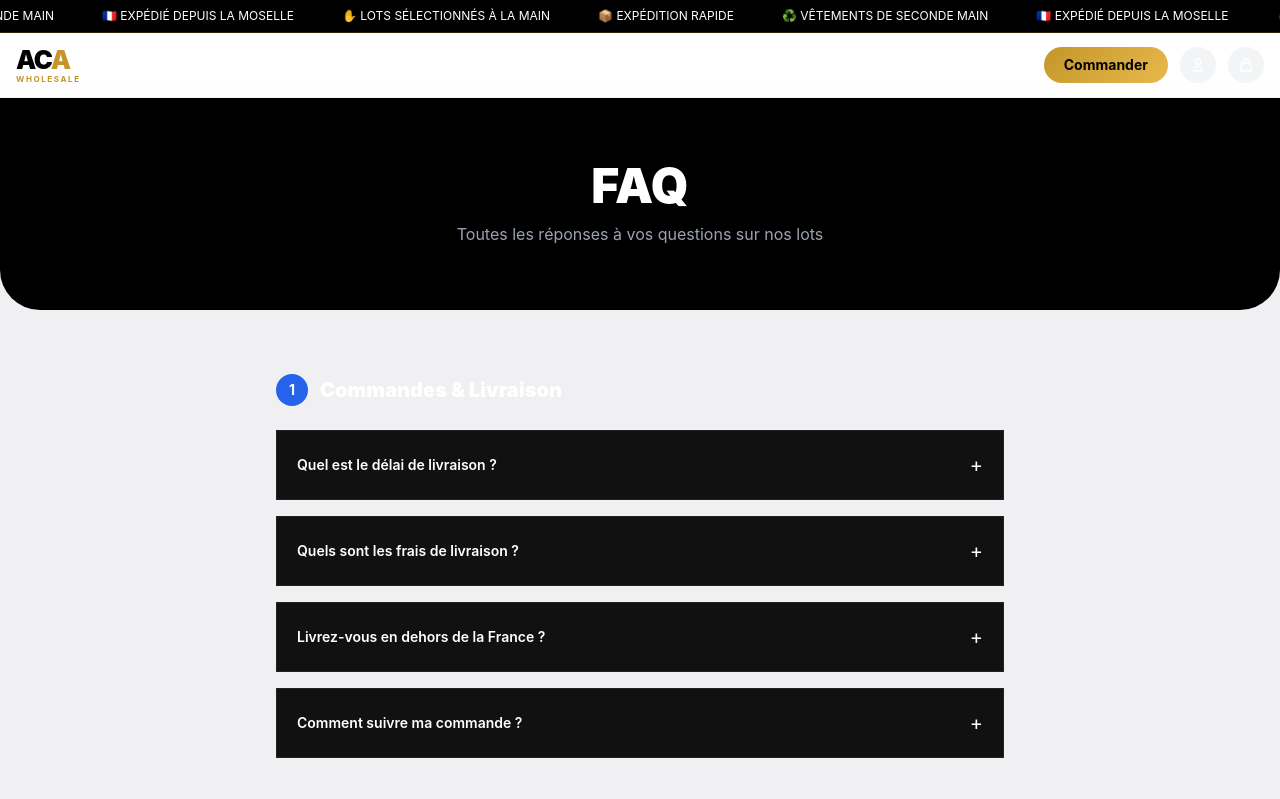
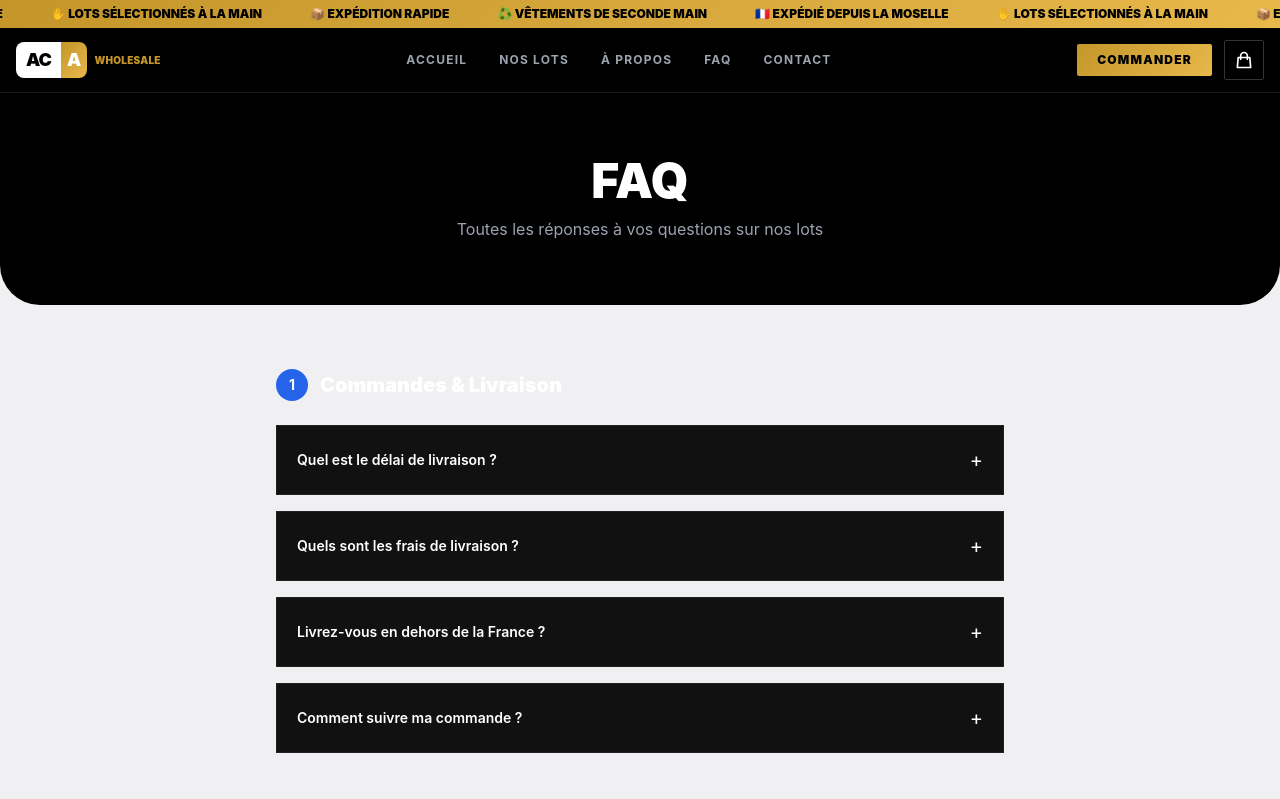
Before and after one commit to acawholesale/aca-wholesale, a Next.js app: page /faq in a window 1280 px wide. Shown: the top 799 px of the page. Built offline with nearby package versions, Linux system fonts and the light colour scheme.

Commit message:
Update Navbar.js

```diff
--- a/components/Navbar.js
+++ b/components/Navbar.js
@@ -2,33 +2,16 @@
 import { useState } from 'react'
 import Link from 'next/link'
 import { useCart } from '../context/CartContext'
-import { useAuth } from '../context/AuthContext'
 
 export default function Navbar() {
   const [menuOpen, setMenuOpen] = useState(false)
   const { totalItems } = useCart()
-  const { user, profile } = useAuth()
-
-  const initials = profile?.first_name
-    ? `${profile.first_name[0]}${profile.last_name?.[0] || ''}`.toUpperCase()
-    : user?.email?.[0]?.toUpperCase() || '?'
 
   return (
     <>
       {/* Announcement Bar */}
-      <div
-        className="bg-black text-white text-[10px] md:text-xs py-1.5 md:py-2 overflow-hidden"
-        style={{ borderBottom: '1px solid rgba(196,150,42,0.25)' }}
-      >
-        <div
-          className="whitespace-nowrap flex gap-8 md:gap-12"
-          style={{
-            animation: 'scroll-left 25s linear infinite',
-            willChange: 'transform',
-            animationPlayState: 'running',
-          }}
-        >
-          <span>♻️ VÊTEMENTS DE SECONDE MAIN</span>
+      <div className="text-black text-[10px] md:text-xs py-1.5 overflow-hidden font-black" style={{ background: 'linear-gradient(135deg, #C4962A, #E8B84B)' }}>
+        <div className="animate-scroll whitespace-nowrap flex gap-8 md:gap-12">
           <span>🇫🇷 EXPÉDIÉ DEPUIS LA MOSELLE</span>
           <span>✋ LOTS SÉLECTIONNÉS À LA MAIN</span>
           <span>📦 EXPÉDITION RAPIDE</span>
@@ -36,106 +19,91 @@ export default function Navbar() {
           <span>🇫🇷 EXPÉDIÉ DEPUIS LA MOSELLE</span>
           <span>✋ LOTS SÉLECTIONNÉS À LA MAIN</span>
           <span>📦 EXPÉDITION RAPIDE</span>
+          <span>♻️ VÊTEMENTS DE SECONDE MAIN</span>
         </div>
       </div>
 
       {/* Main Navbar */}
-      <nav
-        className="bg-white/95 backdrop-blur-md sticky top-0 z-50 border-b border-gray-100"
-        style={{ boxShadow: '0 4px 20px rgba(0,0,0,0.06)' }}
-      >
+      <nav className="bg-black sticky top-0 z-50 border-b border-white/10">
         <div className="max-w-7xl mx-auto px-4">
           <div className="flex items-center justify-between h-14 md:h-16">
 
-            {/* Logo CSS */}
-            <Link href="/" className="flex flex-col items-start leading-none gap-0.5">
-              <div
-                className="font-black tracking-tighter leading-none"
-                style={{ fontSize: '1.6rem', lineHeight: 1 }}
-              >
-                <span className="text-black">AC</span>
-                <span style={{ color: '#C4962A' }}>A</span>
+            {/* Logo */}
+            <Link href="/" className="flex items-center gap-2">
+              <div className="flex items-center">
+                <div className="bg-white text-black px-2.5 py-1 font-black text-lg tracking-tighter rounded-l-lg">
+                  AC
+                </div>
+                <div
+                  className="px-1.5 py-1 font-black text-lg tracking-tighter rounded-r-lg"
+                  style={{ background: 'linear-gradient(135deg, #C4962A, #E8B84B)', color: 'white' }}
+                >
+                  A
+                </div>
               </div>
-              <span
-                className="font-bold uppercase tracking-widest hidden sm:block"
-                style={{ fontSize: '0.5rem', color: '#C4962A', letterSpacing: '0.2em' }}
-              >
-                WHOLESALE
+              <span className="text-[10px] font-black uppercase tracking-wide hidden sm:block" style={{ color: '#C4962A' }}>
+                Wholesale
               </span>
             </Link>
 
             {/* Desktop Nav */}
             <div className="hidden md:flex items-center gap-8">
-              <Link href="/" className="text-sm font-medium transition-colors hover:text-[#C4962A]">Accueil</Link>
-              <Link href="/produits" className="text-sm font-medium transition-colors hover:text-[#C4962A]">Nos Lots</Link>
-              <Link href="/a-propos" className="text-sm font-medium transition-colors hover:text-[#C4962A]">À Propos</Link>
-              <Link href="/faq" className="text-sm font-medium transition-colors hover:text-[#C4962A]">FAQ</Link>
-              <Link href="/contact" className="text-sm font-medium transition-colors hover:text-[#C4962A]">Contact</Link>
+              {[
+                { href: '/', label: 'Accueil' },
+                { href: '/produits', label: 'Nos Lots' },
+                { href: '/a-propos', label: 'À Propos' },
+                { href: '/faq', label: 'FAQ' },
+                { href: '/contact', label: 'Contact' },
+              ].map(link => (
+                <Link
+                  key={link.href}
+                  href={link.href}
+                  className="text-xs font-bold text-gray-400 hover:text-white transition-colors uppercase tracking-widest"
+                >
+                  {link.label}
+                </Link>
+              ))}
             </div>
 
-            {/* Actions */}
+            {/* CTA + Cart + Toggle */}
             <div className="flex items-center gap-2 md:gap-3">
-
-              {/* Bouton Commander — or */}
               <Link
                 href="/produits"
-                className="hidden sm:inline-block text-black text-sm px-5 py-2 font-bold transition-all rounded-full hover:opacity-90"
+                className="hidden sm:inline-block text-black text-xs px-5 py-2 font-black uppercase tracking-widest transition-all hover:opacity-90 rounded-sm"
                 style={{ background: 'linear-gradient(135deg, #C4962A, #E8B84B)' }}
               >
                 Commander
               </Link>
 
-              {/* Compte utilisateur */}
-              {user ? (
-                <Link
-                  href="/compte"
-                  className="flex items-center justify-center w-9 h-9 text-black text-xs font-black rounded-full hover:opacity-90 transition-all"
-                  style={{ background: 'linear-gradient(135deg, #C4962A, #E8B84B)' }}
-                >
-                  {initials}
-                </Link>
-              ) : (
-                <Link
-                  href="/connexion"
-                  className="flex items-center justify-center w-9 h-9 bg-gray-100 hover:bg-gray-200 transition-colors rounded-full"
-                  aria-label="Connexion"
-                >
-                  <svg className="w-4 h-4" fill="none" stroke="currentColor" viewBox="0 0 24 24">
-                    <path strokeLinecap="round" strokeLinejoin="round" strokeWidth={2} d="M16 7a4 4 0 11-8 0 4 4 0 018 0zM12 14a7 7 0 00-7 7h14a7 7 0 00-7-7z" />
-                  </svg>
-                </Link>
-              )}
-
-              {/* Panier */}
               <Link
                 href="/panier"
-                className="relative flex items-center justify-center w-9 h-9 bg-gray-100 hover:bg-gray-200 transition-colors rounded-full"
+                className="relative flex items-center justify-center w-10 h-10 border border-white/20 hover:border-white/50 transition-colors rounded-sm"
                 aria-label="Panier"
               >
-                <svg className="w-4 h-4" fill="none" stroke="currentColor" viewBox="0 0 24 24">
+                <svg className="w-5 h-5 text-white" fill="none" stroke="currentColor" viewBox="0 0 24 24">
                   <path strokeLinecap="round" strokeLinejoin="round" strokeWidth={2} d="M16 11V7a4 4 0 00-8 0v4M5 9h14l1 12H4L5 9z" />
                 </svg>
                 {totalItems > 0 && (
                   <span
-                    className="absolute -top-1 -right-1 text-black text-[10px] font-black w-4 h-4 flex items-center justify-center rounded-full"
-                    style={{ background: '#C4962A' }}
+                    className="absolute -top-1.5 -right-1.5 text-black text-[10px] font-black w-4 h-4 flex items-center justify-center rounded-full"
+                    style={{ background: 'linear-gradient(135deg, #C4962A, #E8B84B)' }}
                   >
                     {totalItems > 9 ? '9+' : totalItems}
                   </span>
                 )}
               </Link>
 
-              {/* Menu mobile */}
               <button
-                className="md:hidden p-2 min-h-[44px] min-w-[44px] flex items-center justify-center"
+                className="md:hidden p-2 min-h-[44px] min-w-[44px] flex items-center justify-center text-white"
                 onClick={() => setMenuOpen(!menuOpen)}
                 aria-label="Menu"
               >
                 <svg className="w-6 h-6" fill="none" stroke="currentColor" viewBox="0 0 24 24">
-                  {menuOpen
-                    ? <path strokeLinecap="round" strokeLinejoin="round" strokeWidth={2} d="M6 18L18 6M6 6l12 12" />
-                    : <path strokeLinecap="round" strokeLinejoin="round" strokeWidth={2} d="M4 6h16M4 12h16M4 18h16" />
-                  }
+                  {menuOpen ? (
+                    <path strokeLinecap="round" strokeLinejoin="round" strokeWidth={2} d="M6 18L18 6M6 6l12 12" />
+                  ) : (
+                    <path strokeLinecap="round" strokeLinejoin="round" strokeWidth={2} d="M4 6h16M4 12h16M4 18h16" />
+                  )}
                 </svg>
               </button>
             </div>
@@ -144,34 +112,40 @@ export default function Navbar() {
 
         {/* Mobile Menu */}
         {menuOpen && (
-          <div className="md:hidden bg-white rounded-b-2xl" style={{ boxShadow: '0 10px 30px rgba(0,0,0,0.1)' }}>
+          <div className="md:hidden bg-[#0a0a0a] border-t border-white/10">
             <div className="px-5 py-4 space-y-1">
-              <Link href="/" className="block text-sm font-medium py-3 px-3 rounded-xl hover:bg-gray-50" onClick={() => setMenuOpen(false)}>Accueil</Link>
-              <Link href="/produits" className="block text-sm font-medium py-3 px-3 rounded-xl hover:bg-gray-50" onClick={() => setMenuOpen(false)}>Nos Lots</Link>
-              <Link href="/a-propos" className="block text-sm font-medium py-3 px-3 rounded-xl hover:bg-gray-50" onClick={() => setMenuOpen(false)}>À Propos</Link>
-              <Link href="/faq" className="block text-sm font-medium py-3 px-3 rounded-xl hover:bg-gray-50" onClick={() => setMenuOpen(false)}>FAQ</Link>
-              <Link href="/contact" className="block text-sm font-medium py-3 px-3 rounded-xl hover:bg-gray-50" onClick={() => setMenuOpen(false)}>Contact</Link>
-              <Link href="/panier" className="flex items-center gap-2 text-sm font-medium py-3 px-3 rounded-xl hover:bg-gray-50" onClick={() => setMenuOpen(false)}>
+              {[
+                { href: '/', label: 'Accueil' },
+                { href: '/produits', label: 'Nos Lots' },
+                { href: '/a-propos', label: 'À Propos' },
+                { href: '/faq', label: 'FAQ' },
+                { href: '/contact', label: 'Contact' },
+              ].map(link => (
+                <Link
+                  key={link.href}
+                  href={link.href}
+                  className="block text-sm font-bold py-3 px-3 text-gray-400 hover:text-white border-b border-white/5 uppercase tracking-widest"
+                  onClick={() => setMenuOpen(false)}
+                >
+                  {link.label}
+                </Link>
+              ))}
+              <Link
+                href="/panier"
+                className="flex items-center gap-2 text-sm font-bold py-3 px-3 text-gray-400 hover:text-white uppercase tracking-widest"
+                onClick={() => setMenuOpen(false)}
+              >
                 🛒 Panier
                 {totalItems > 0 && (
-                  <span className="text-black text-[10px] font-bold px-1.5 py-0.5 rounded-full" style={{ background: '#C4962A' }}>
+                  <span className="text-black text-[10px] font-black px-1.5 py-0.5 rounded-sm" style={{ background: 'linear-gradient(135deg, #C4962A, #E8B84B)' }}>
                     {totalItems}
                   </span>
                 )}
               </Link>
-              {user ? (
-                <Link href="/compte" className="block text-sm font-medium py-3 px-3 rounded-xl hover:bg-gray-50" onClick={() => setMenuOpen(false)}>
-                  👤 Mon compte
-                </Link>
-              ) : (
-                <Link href="/connexion" className="block text-sm font-medium py-3 px-3 rounded-xl hover:bg-gray-50" onClick={() => setMenuOpen(false)}>
-                  🔑 Connexion
-                </Link>
-              )}
               <div className="pt-2">
                 <Link
                   href="/produits"
-                  className="block text-black text-sm px-5 py-3 font-bold text-center rounded-full hover:opacity-90"
+                  className="block text-black text-xs px-5 py-3 font-black text-center uppercase tracking-widest hover:opacity-90"
                   style={{ background: 'linear-gradient(135deg, #C4962A, #E8B84B)' }}
                   onClick={() => setMenuOpen(false)}
                 >
```
